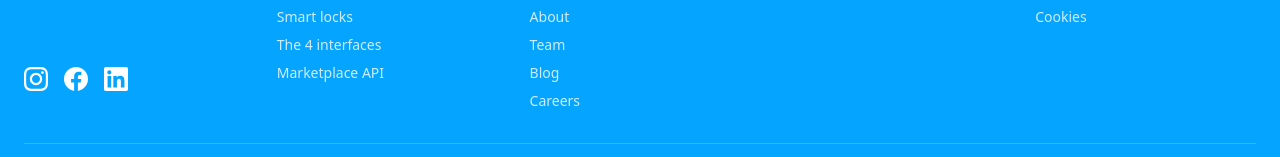
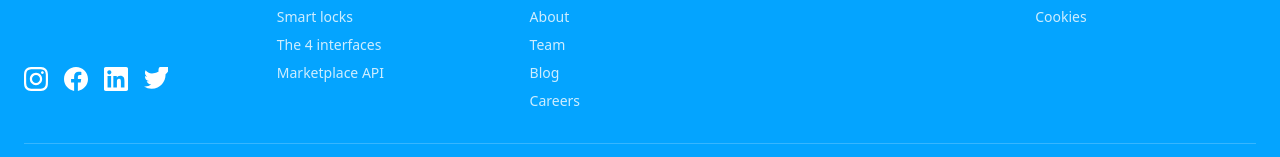
Before and after one commit to vernay/biloki, a Next.js app: page /en/fonctionnalites/pms in a window 1280 px wide. Shown: the part 4435-4592 px from the top of the page. Built offline with nearby package versions, Linux system fonts and the light colour scheme; no server answers.

Commit message:
feat: add Twitter link to footer social media with proper spacing

```diff
--- a/components/layout/Footer.tsx
+++ b/components/layout/Footer.tsx
@@ -53,7 +53,7 @@ export default function Footer() {
             </div>
 
             {/* Réseaux sociaux */}
-            <div className="flex gap-4">
+            <div className="flex gap-4 items-start mt-4">
               <a
                 href="https://www.instagram.com/bilokiofficial/"
                 target="_blank"
@@ -85,6 +85,17 @@ export default function Footer() {
               >
                 <svg className="w-6 h-6 fill-white" viewBox="0 0 24 24">
                   <path d="M20.447 20.452h-3.554v-5.569c0-1.328-.027-3.037-1.852-3.037-1.853 0-2.136 1.445-2.136 2.939v5.667H9.351V9h3.414v1.561h.046c.477-.9 1.637-1.85 3.37-1.85 3.601 0 4.267 2.37 4.267 5.455v6.286zM5.337 7.433c-1.144 0-2.063-.926-2.063-2.065 0-1.138.92-2.063 2.063-2.063 1.14 0 2.064.925 2.064 2.063 0 1.139-.925 2.065-2.064 2.065zm1.782 13.019H3.555V9h3.564v11.452zM22.225 0H1.771C.792 0 0 .774 0 1.729v20.542C0 23.227.792 24 1.771 24h20.451C23.2 24 24 23.227 24 22.271V1.729C24 .774 23.2 0 22.222 0h.003z"/>
+                </svg>
+              </a>
+              <a
+                href="https://twitter.com/"
+                target="_blank"
+                rel="noopener noreferrer"
+                className="hover:opacity-80 transition-opacity"
+                aria-label="Twitter"
+              >
+                <svg className="w-6 h-6 fill-white" viewBox="0 0 24 24">
+                  <path d="M23.953 4.57a10 10 0 002.856-3.915 9.964 9.964 0 01-2.824.856 4.958 4.958 0 002.163-2.723c-.951.555-2.005.959-3.127 1.184a4.92 4.92 0 00-8.384 4.482C7.69 8.095 4.067 6.13 1.64 3.162a4.822 4.822 0 00-.666 2.475c0 1.71.87 3.213 2.188 4.096a4.904 4.904 0 01-2.228-.616v.06a4.923 4.923 0 003.946 4.827 4.996 4.996 0 01-2.212.085 4.936 4.936 0 004.604 3.417 9.867 9.867 0 01-6.102 2.105c-.39 0-.779-.023-1.17-.067a13.995 13.995 0 007.557 2.209c9.053 0 13.998-7.496 13.998-13.985 0-.21 0-.42-.015-.63A9.935 9.935 0 0024 4.59z"/>
                 </svg>
               </a>
             </div>
```
